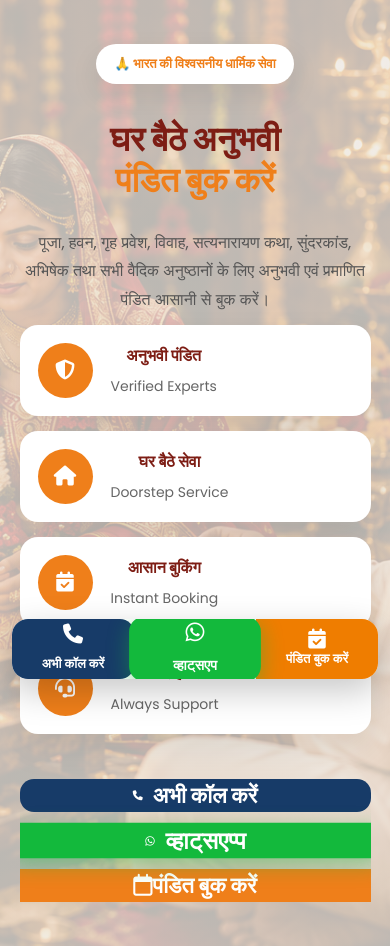
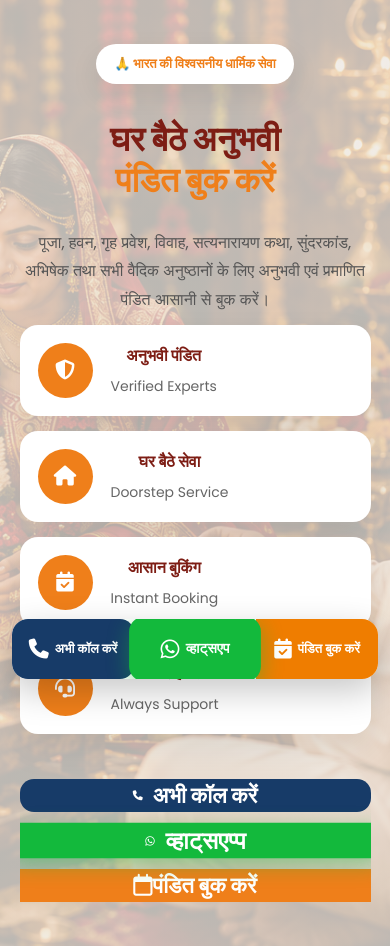
Before and after one commit to dhruvpandey11/pandithire, a Django app: page / in a window 390 px wide. Shown: the part 153-1099 px from the top of the page. Run offline with Django 4.2, Linux system fonts and the light colour scheme.

Commit message:
responsive fixes

```diff
--- a/home/static/css/style.css
+++ b/home/static/css/style.css
@@ -146,17 +146,15 @@ img{
 }
 
 .mobile-bottom-bar a{
-
     flex:1;
     height:100%;
 
     display:flex;
-    flex-direction:column;
+    align-items:center;
     justify-content:center;
-    align-items:center;
+    gap:6px;
 
     text-decoration:none;
-
     color:#fff;
 
     font-size:13px;
```
